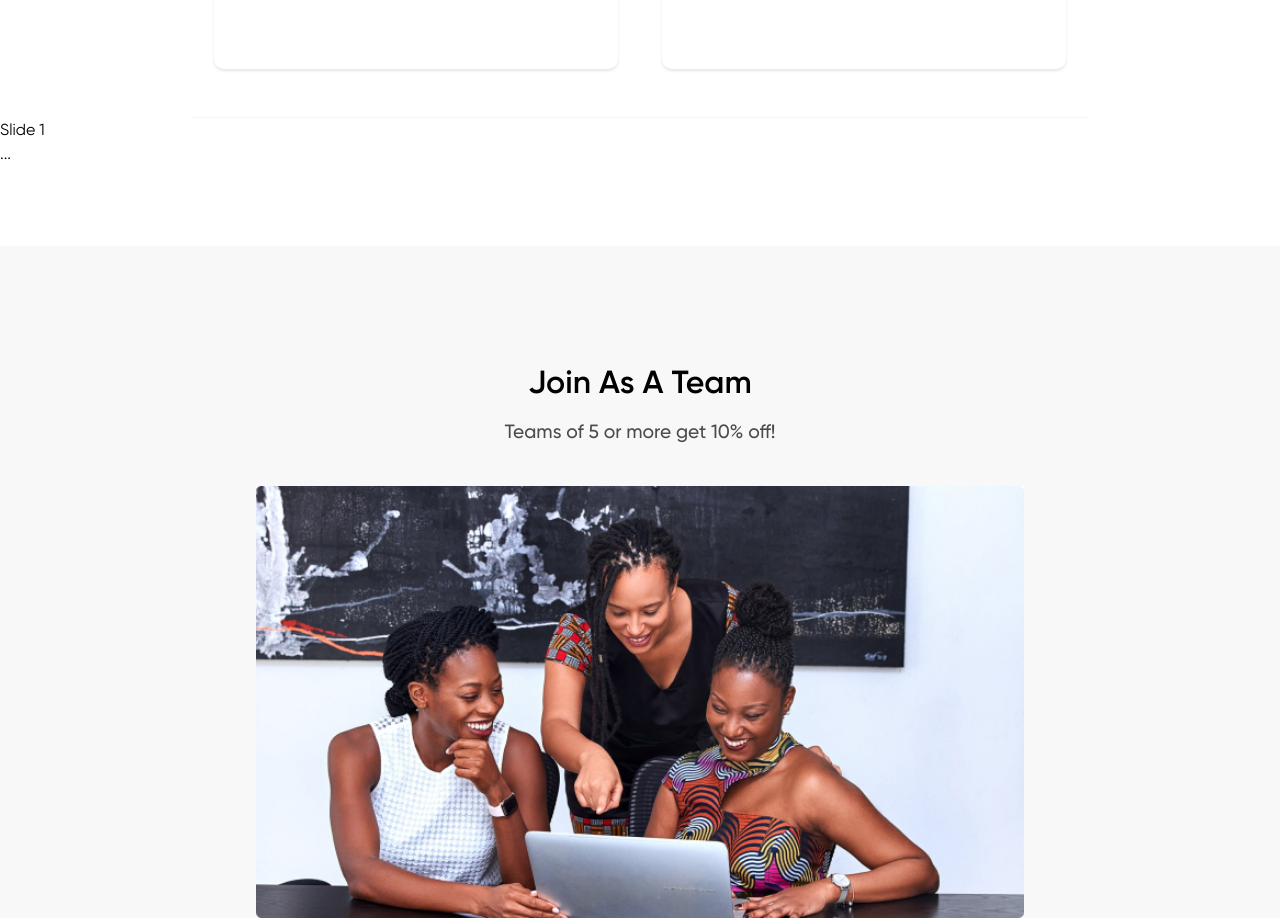
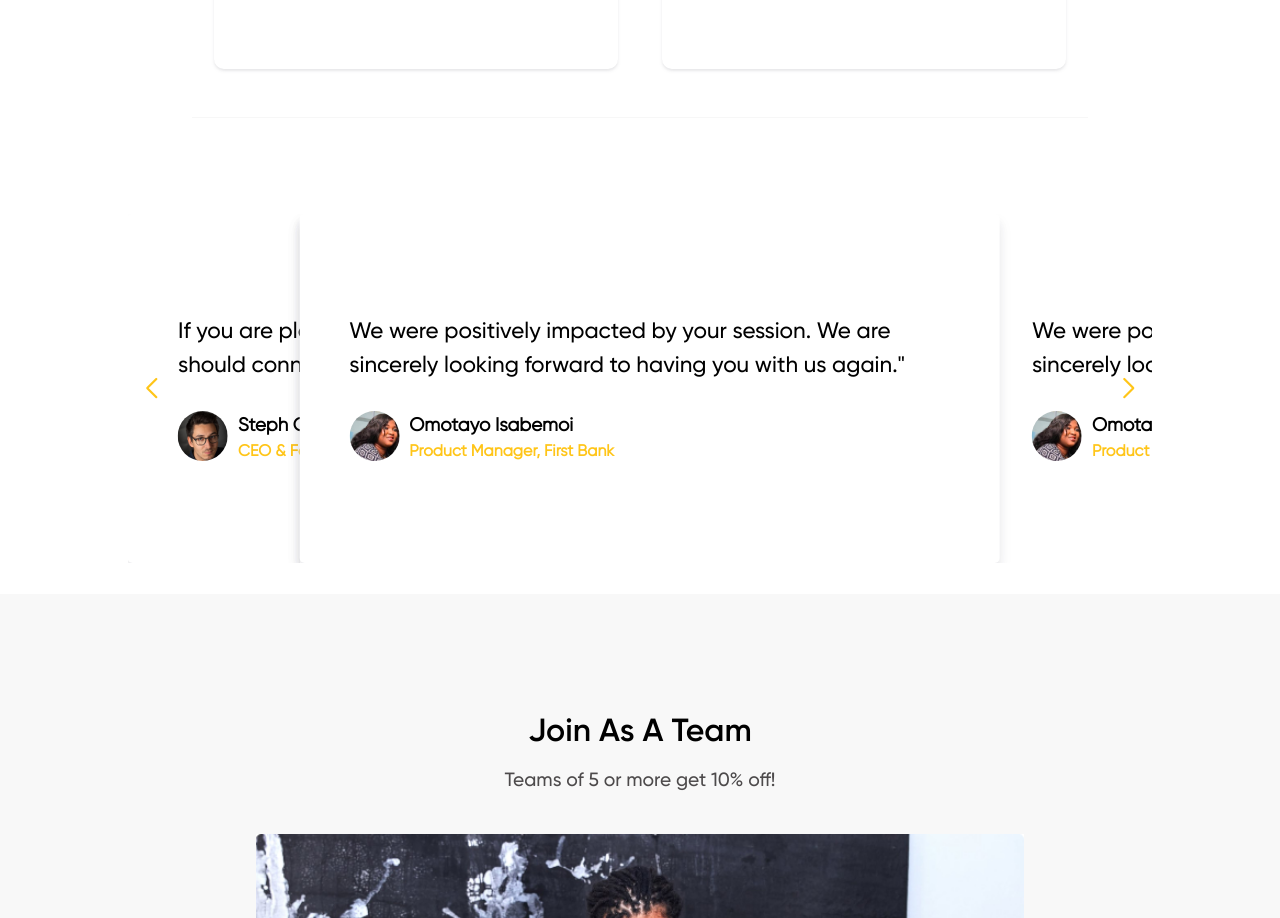
Before and after one commit to vkguru/courses, a React (Create React App) app: page / in a window 1280 px wide. Shown: the part 4644-5562 px from the top of the page. Built offline with nearby package versions, Linux system fonts and the light colour scheme.

Commit message:
add carousel

```diff
--- a/src/asset/css/style.css
+++ b/src/asset/css/style.css
@@ -837,6 +837,84 @@ ul.vid-list li {
   border-radius: 5px 5px 0 0;
 }
 
+.testimony {
+  width: 80%;
+  height: 300px;
+  margin: 6rem auto 0;
+}
+
+.cr-slide {
+  background-color: #fff;
+  border-radius: 5px;
+  width: 600px;
+  padding: 100px 50px;
+  box-shadow: 0px 8px 8px rgba(50, 50, 71, 0.08), 0px 8px 16px rgba(50, 50, 71, 0.06);
+}
+
+.cr-slide-text {
+  font-family: 'Gilroy Medium';
+  font-size: 1.4rem;
+}
+
+.cr-testifr {
+  display: flex;
+  padding-top: 30px;
+}
+
+.cr-testifr img {
+  width: 50px;
+  height: 50px;
+  border-radius: 100%;
+}
+
+.cr-testifr-info {
+  padding-left: 10px;
+}
+
+.cr-testifr-info h3 {
+  margin: 0;
+  padding: 0;
+}
+
+.cr-testifr-info h4 {
+  margin: 0;
+  padding: 0;
+  color: var(--courses-yellow)
+}
+
+.swiper-slide.swiper-slide-active {
+  transform: scale(1);
+  width: 800px;
+  z-index: 2;
+  margin-left: -170px;
+  box-shadow: 0px 8px 8px rgba(50, 50, 71, 0.08), 0px 8px 16px rgba(50, 50, 71, 0.06);
+  opacity: 1;
+}
+
+.swiper-slide.swiper-slide-visible.swiper-slide-active.cr-slide {
+  box-shadow: 0px 8px 8px rgba(50, 50, 71, 0.08), 0px 8px 16px rgba(50, 50, 71, 0.06);
+}
+
+.swiper-slide .swiper-slide-duplicate .swiper-slide-visible .swiper-slide-prev {
+  background-color: #f7f7f7;
+}
+
+.swiper-button-next:after, .swiper-container-rtl .swiper-button-prev:after {
+  content: 'next';
+  color: var(--courses-yellow);
+  font-size: 20px!important;
+  font-weight: bold;
+}
+
+.swiper-button-prev:after, .swiper-container-rtl .swiper-button-next:after {
+  content: 'prev';
+  color: var(--courses-yellow);
+  font-size: 20px!important;
+  font-weight: bold;
+}
+
+
+
 @media screen and (max-width: 1280px) {
   .intro-hd {
     width: 45%;
--- a/src/component/instructor.js
+++ b/src/component/instructor.js
@@ -1,10 +1,13 @@
 import React from 'react';
 import { Swiper, SwiperSlide } from 'swiper/react';
-import SwiperCore from 'swiper';
+import SwiperCore, { Navigation, Pagination, Scrollbar, A11y, Autoplay } from 'swiper';
 import 'swiper/swiper-bundle.css';
 import image from '../asset/img/holder.jpg';
+import Omotayo from '../asset/img/Omotayo.png'
+import Steph from '../asset/img/Steph.png'
 
 function Instructor() {
+  SwiperCore.use([Navigation, Pagination, Scrollbar, A11y, Autoplay]);
   return (
     <section className="section sub">
         <h2>Our Instructors</h2>
@@ -76,19 +79,48 @@ function Instructor() {
 
       </div>
 
-      <div>
+      <div className="testimony">
 
       <Swiper
-      spaceBetween={50}
-      slidesPerView={1}
-      onSlideChange={() => console.log('slide change')}
-      onSwiper={(swiper) => console.log(swiper)}
+      slidesPerView={3}
+      loop
+      centeredSlides
+      grabCursor
+      height={500}
+      // autoplay
+      navigation
+      // pagination={{ clickable: true }}
       >
-        <SwiperSlide>Slide 1</SwiperSlide>
-        <SwiperSlide>Slide 2</SwiperSlide>
-        <SwiperSlide>Slide 3</SwiperSlide>
-        <SwiperSlide>Slide 4</SwiperSlide>
-        ...
+        <SwiperSlide>
+          <div className="cr-slide">
+            <div className="cr-slide-text">
+              We were positively impacted by your session. We are sincerely looking forward to having you with us again."
+            </div>
+            <div className="cr-testifr">
+              <img src={Omotayo} alt="Omotayo"/>
+              <div className="cr-testifr-info">
+                <h3>Omotayo Isabemoi</h3>
+                <h4>Product Manager, First Bank</h4>
+              </div>
+            </div>
+          </div>
+
+        </SwiperSlide>
+        <SwiperSlide>
+          <div className="cr-slide">
+              <div className="cr-slide-text">
+                If you are planning to run Design Sprints in Nigeria, you should connect with DODO</div>
+              <div className="cr-testifr">
+                <img src={Steph} alt="Steph"/>
+                <div className="cr-testifr-info">
+                  <h3>Steph Crouchon</h3>
+                  <h4>CEO & Founder, Design Sprint LTD</h4>
+                </div>
+              </div>
+          </div>
+        </SwiperSlide>
+
+
       </Swiper>
 
       </div>
--- a/src/component/tabnav.js
+++ b/src/component/tabnav.js
@@ -10,7 +10,7 @@ export default class TabNav extends Component {
                           const active = (tab === this.props.selected ? 'active ' : '' );
                 return (
                   <div className="nav-item" key={ tab }>
-                    <a className={ active } onClick={ () => this.props.setSelected(tab) }>
+                    <a href className={ active } onClick={ () => this.props.setSelected(tab) }>
                       { tab }
                     </a>
                   </div>
--- a/src/index.js
+++ b/src/index.js
@@ -8,6 +8,7 @@ import Checkout from  './pages/checkout';
 import Success from './pages/success';
 import CourseBoard from './pages/courseBoard';
 import * as serviceWorker from './serviceWorker';
+import Signup from './pages/sign-up';
 
 const routing = (
   <Router>
@@ -17,6 +18,7 @@ const routing = (
       <Route path="/checkout" component={Checkout} />
       <Route path="/payment-success" component={Success} />
       <Route path="/course-board" component={CourseBoard} />
+      <Route path="/register" component={Signup} />
     </div>
   </Router>
 )
--- a/src/pages/courseBoard.js
+++ b/src/pages/courseBoard.js
@@ -1,7 +1,6 @@
 import React from 'react';
 import NavDark from '../component/navbar-dark';
 import TabContent from '../component/tabContent';
-import { Link } from 'react-router-dom';
 import videoPreload from '../asset/img/video-preload.jpg';
 import innovationVid from '../asset/img/innovation-vid.jpg';
 import designThinking from '../asset/img/design-thinking.jpg';
--- /dev/null
+++ b/src/pages/sign-up.js
@@ -0,0 +1,28 @@
+import React, { Component } from 'react'
+
+export default class Signup extends Component {
+  render() {
+    const data = { name: 'Victor', email: 'test@gmail.com', password: 12345678, password_confirmation: 12345678  };
+
+    fetch('https://dodocourses.herokuapp.com/api/auth/register', {
+      method: 'POST', // or 'PUT'
+      headers: {
+        'Content-Type': 'application/json',
+      },
+      body: JSON.stringify(data),
+    })
+    .then(response => response.json())
+    .then(data => {
+      console.log('Success:', data);
+    })
+    .catch((error) => {
+      console.error('Error:', error);
+    });
+
+    return (
+      <div>
+
+      </div>
+    )
+  }
+}
```
Also changed, not shown: src/component/testimonial.js (added, +24 -0 lines), src/asset/img/Omotayo.png (added), src/asset/img/Steph.png (added).
